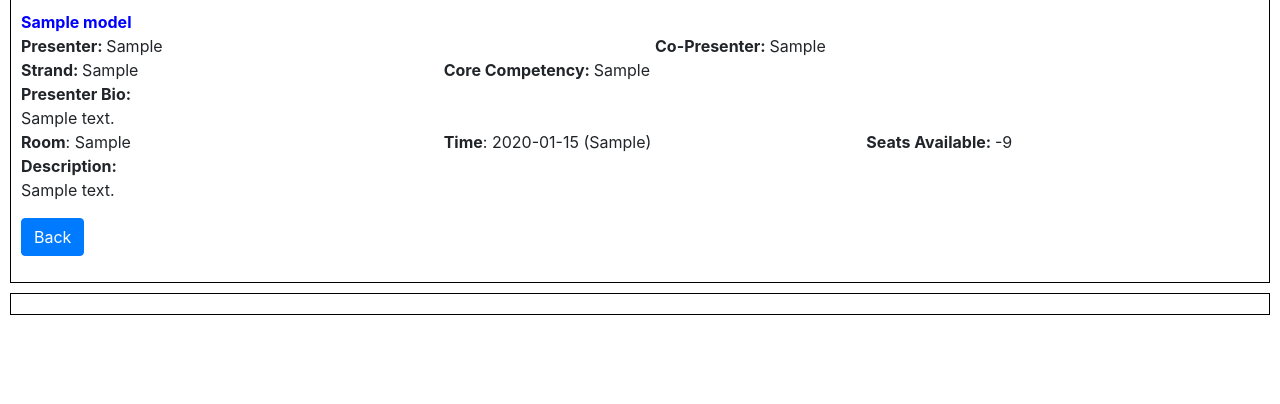
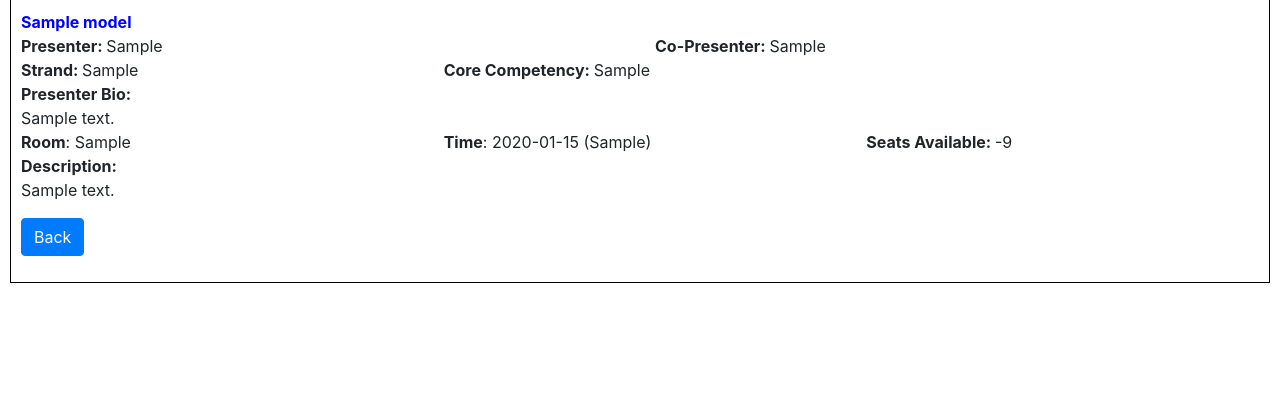
Before and after one commit to dmcgeary76/conference_scheduler, a Django app: template ecwc_sessions/templates/details.html in a window 1280 px wide. Shown: the part 41-445 px from the top of the page. Run offline with Django 3.2, Linux system fonts and the light colour scheme; the template is opened without the code that fills it: values that come from a table or form of the project are taken from there, others are empty; tables that the repository leaves empty hold one stand-in row (values such as "Sample post"); some libraries are stand-ins or nearby versions.

Commit message:
Add files via upload

```diff
--- a/ecwc_sessions/templates/details.html
+++ b/ecwc_sessions/templates/details.html
@@ -86,8 +86,8 @@
   </div>
 </div>
 
-<div style="border: 1px solid black; padding: 10px; margin: 10px; background-color: lightred;">
-  {% if user.is_staff %}
+{% if user.is_staff %}
+  <div style="border: 1px solid black; padding: 10px; margin: 10px; background-color: lightred;">
     <p><b>Admin Controls</b></p>
     <div class="row">
       <div class="col-sm-12">
@@ -107,6 +107,7 @@
         {% endfor %}
       </div>
     </div>
-  {% endif %}
-</div>
+  </div>
+{% endif %}
+
 {% endblock %}
```
